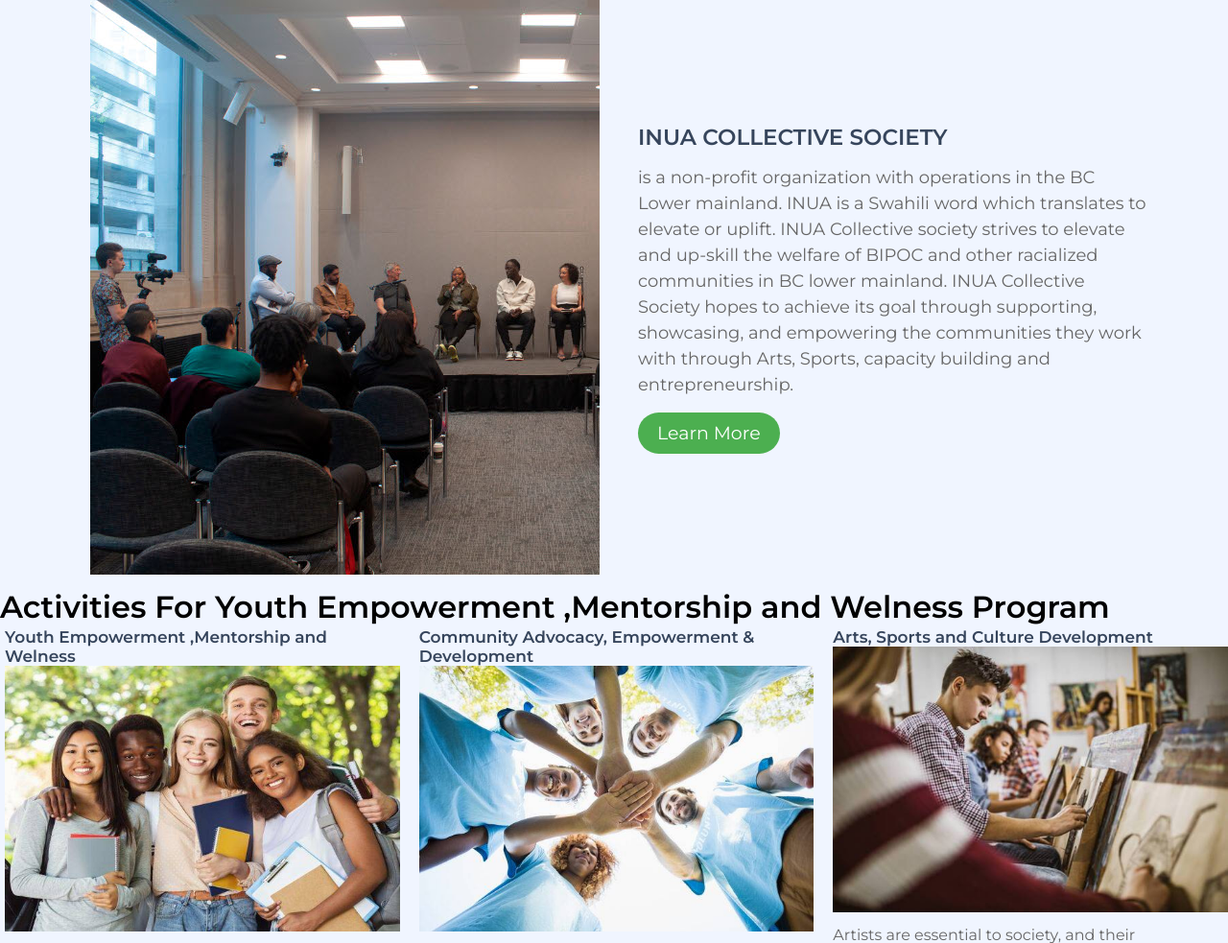
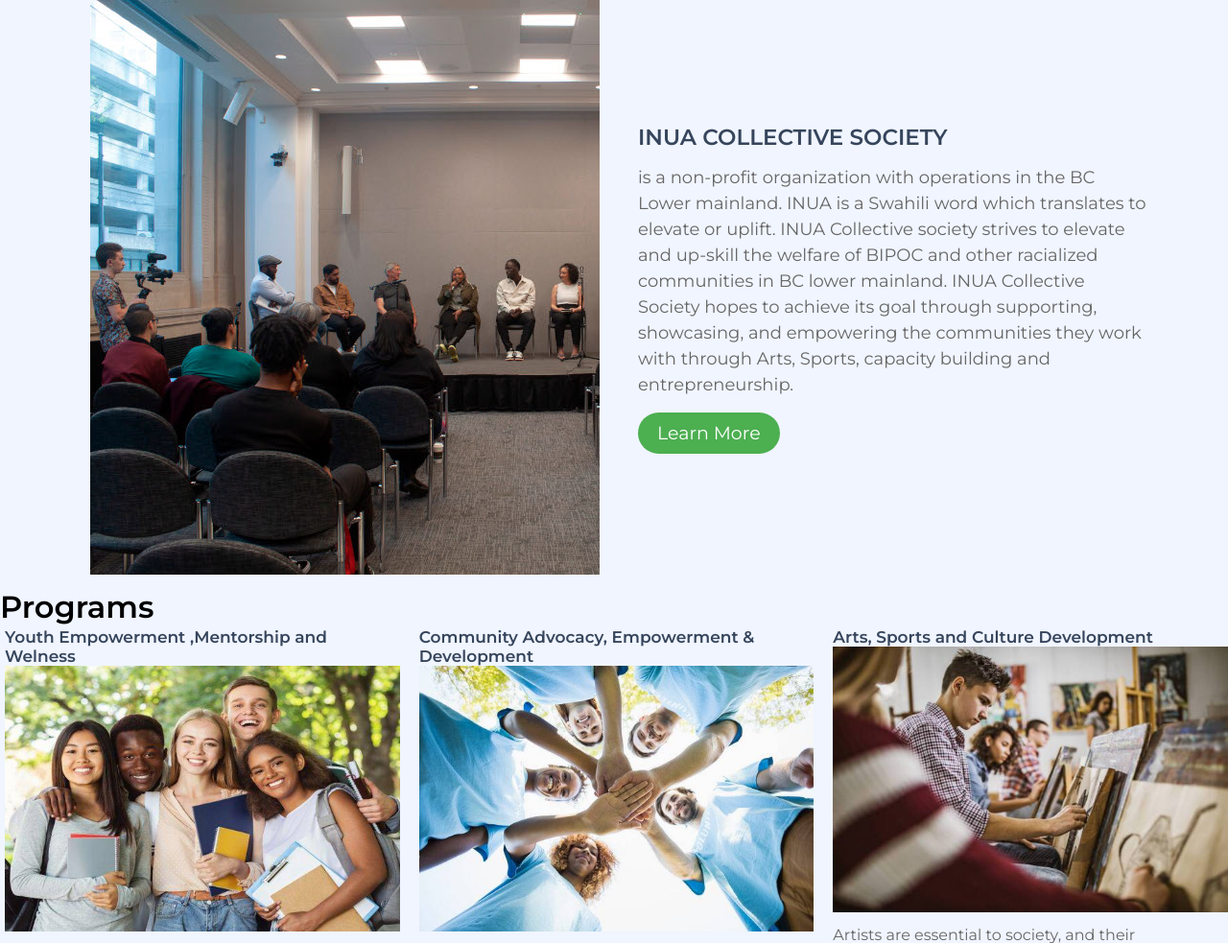
Before and after one commit to Samkanja/inua_web, a Django app: template templates/home.html in a window 1280 px wide. Shown: the part 191-1174 px from the top of the page at 96% size. Run offline with Django 4.2, Linux system fonts and the light colour scheme; the template is opened without the code that fills it: values that come from a table or form of the project are taken from there, others are empty; data comes from the database, SQL or seed files in the repository; some libraries are stand-ins or nearby versions.

Commit message:
change template

```diff
--- a/templates/home.html
+++ b/templates/home.html
@@ -2,7 +2,7 @@
 
 {% block content %}
 {% include 'about.html' %}
-    <h1 class="programs-c">Activities For {{ program.title }} Program</h1>
+    <h1 class="programs-c"> Programs </h1>
     <div class="programs-dv">
         {% for program in programs %}
             <div class="program">
```
